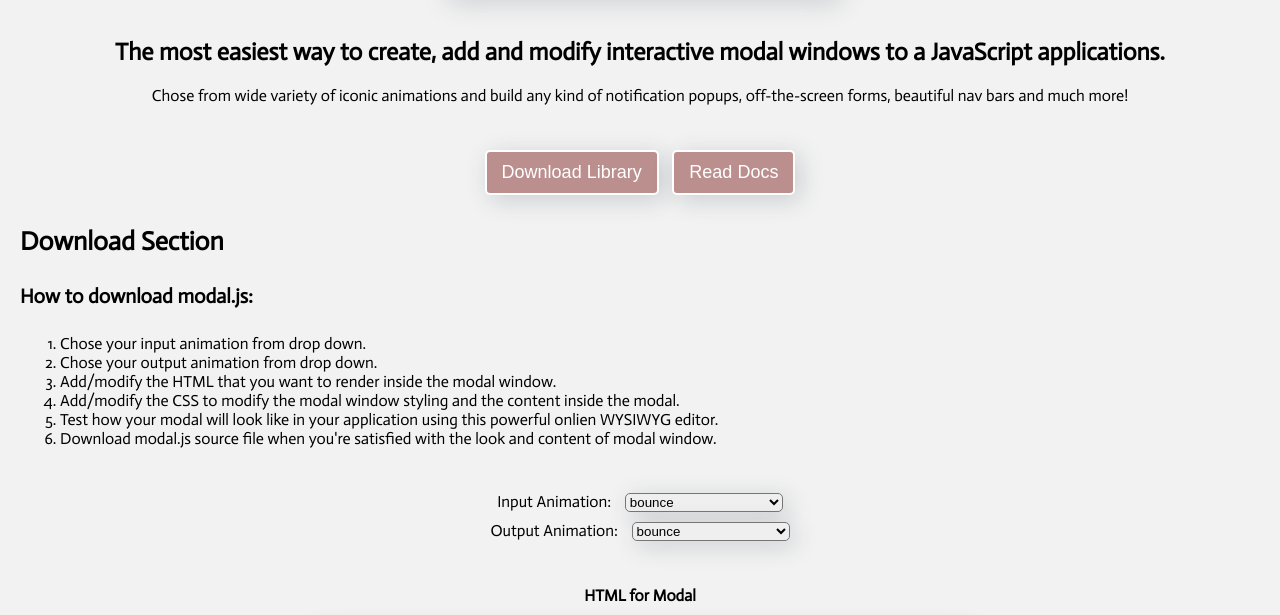
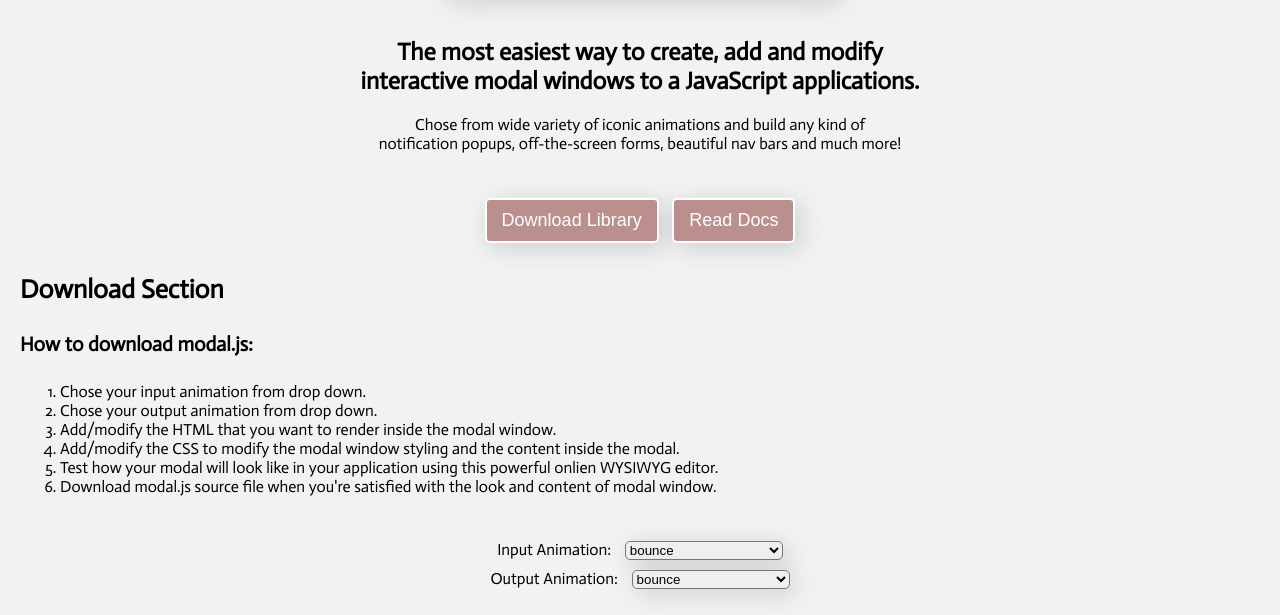
Before and after one commit to shahzaibkhalid/modaljs, a plain HTML site: page index.html in a window 1280 px wide. Shown: the part 185-800 px from the top of the page. Drawn offline with Linux system fonts and the light colour scheme.

Commit message:
Update index.html design and open graph card

```diff
--- a/index.html
+++ b/index.html
@@ -29,8 +29,8 @@
 
 <body>
   <img src="./images/modaljs.svg" alt="modaljs" class="logo">
-  <h2 class="main-tagline">The most easiest way to create, add and modify interactive modal windows to a JavaScript applications.</h2>
-  <p class="main-desc">Chose from wide variety of iconic animations and build any kind of notification popups, off-the-screen forms, beautiful nav bars and much more!</p>
+  <h2 class="main-tagline">The most easiest way to create, add and modify <br>interactive modal windows to a JavaScript applications.</h2>
+  <p class="main-desc">Chose from wide variety of iconic animations and build any kind of <br>notification popups, off-the-screen forms, beautiful nav bars and much more!</p>
   <div class="btn-group">
     <button class="btn" onclick="$('#download').animatescroll({scrollSpeed:1000,easing:'easeOutSine'});">Download Library</button>
     <button class="btn" onclick="$('#documentation').animatescroll({scrollSpeed:1000,easing:'easeOutSine'});">Read Docs</button>
```
Also changed, not shown: images/modal-js-card.png.
